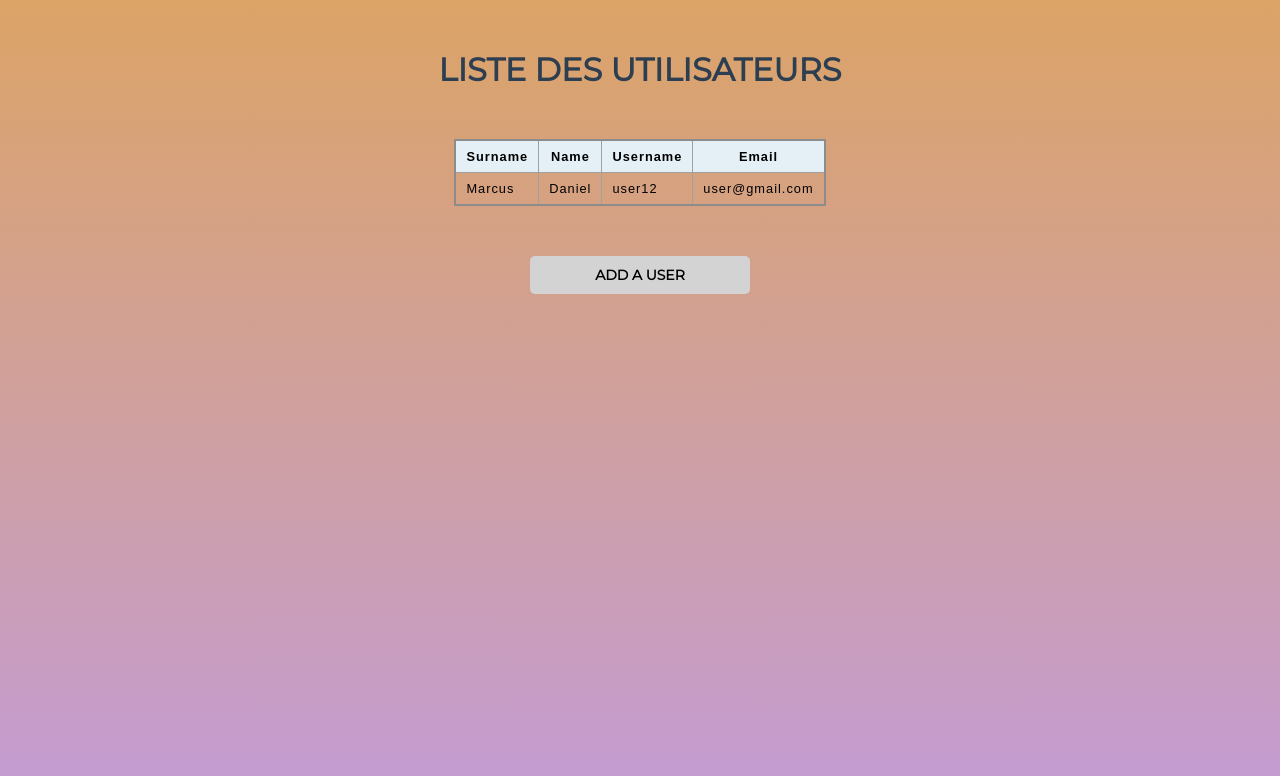
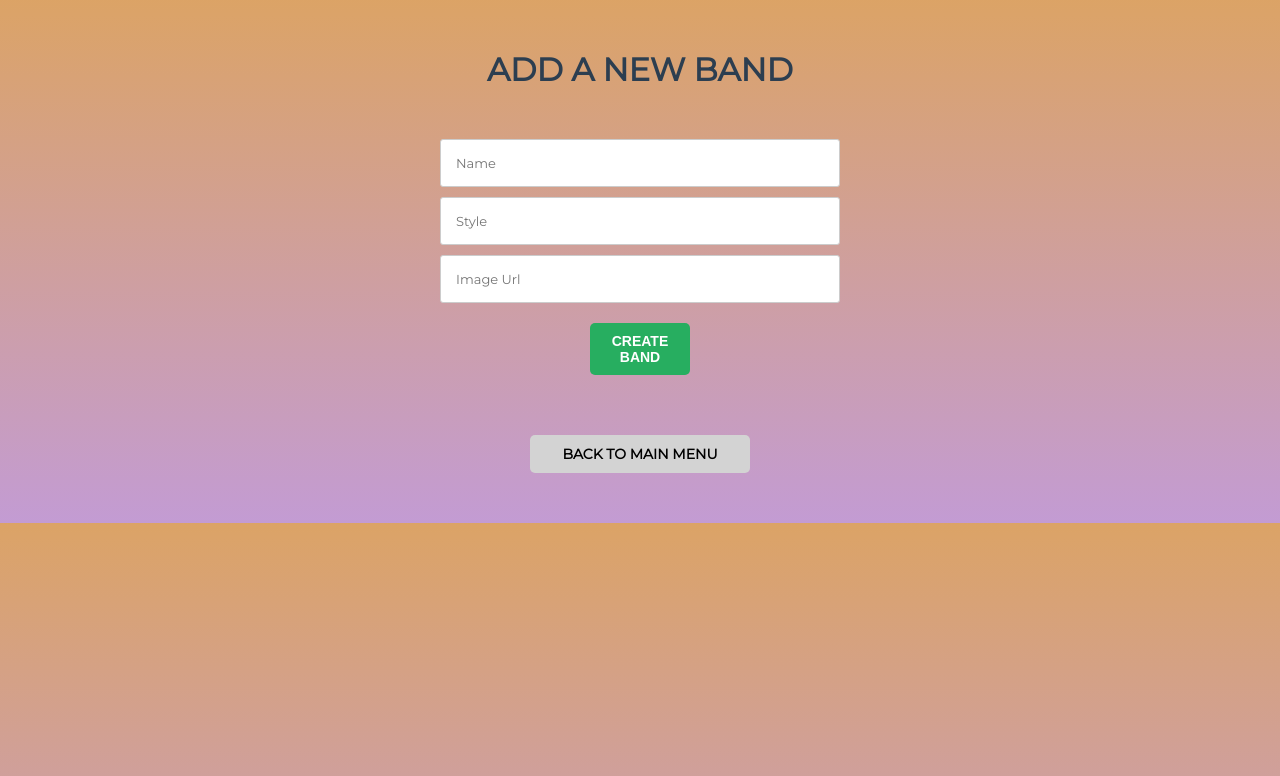
Before and after one commit to Elymak/my-app-react, a React (Create React App) app: page /addBand in a window 1280 px wide. Before the commit this address led to /. Shown: the top 776 px of the page. Built offline with nearby package versions, Linux system fonts and the light colour scheme; no server answers.

Commit message:
refactor users -> music bands

```diff
--- a/src/App.css
+++ b/src/App.css
@@ -5,7 +5,7 @@
 * {margin: 0; padding: 0;}
 
 html {
-  height: 100%;
+  /*height: 100%;
   /*Image only BG fallback*/
 
   /*background = gradient + image pattern combo*/
--- a/src/App.js
+++ b/src/App.js
@@ -1,8 +1,8 @@
 import logo from './logo.svg';
 import './App.css';
 import ListProduits from './components/produit/ListProduits';
-import ListUsers from "./components/users/ListUsers";
-import AddUserForm from "./components/addUserForm/AddUserForm";
+import ListBand from "./components/band/ListBand";
+import AddBandForm from "./components/addBandForm/AddBandForm";
 
 import {
     BrowserRouter as Router,
@@ -19,12 +19,12 @@ function App() {
                 <Route
                     exact
                     path="/"
-                    element={<ListUsers />}
+                    element={<ListBand />}
                 />
                 <Route
                     exact
-                    path="/addUser"
-                    element={<AddUserForm />}
+                    path="/addBand"
+                    element={<AddBandForm />}
                 />
                 <Route
                     path="*"
--- a/src/components/addUserForm/AddUserForm.css
+++ b/src/components/addBandForm/AddBandForm.css
@@ -1,4 +1,4 @@
-.add-user-form {
+.add-band-form {
 
     /*form styles*/
     #msform {
--- /dev/null
+++ b/src/components/addBandForm/AddBandForm.js
@@ -0,0 +1,59 @@
+import { useState } from "react";
+import "./AddBandForm.css";
+
+export default function AddBandForm() {
+
+    //state
+    const [newName, setNewName] = useState("");
+    const [newStyle, setNewStyle] = useState("");
+    const [newImage, setNewImage] = useState("");
+
+    //comportements
+    const handleChangeName = (event) => {
+        setNewName(event.target.value);
+    }
+    const handleChangeStyle = (event) => {
+        setNewStyle(event.target.value);
+    }
+    const handleChangeImage = (event) => {
+        setNewImage(event.target.value);
+    }
+
+    const handleSubmit = (event) => {
+        event.preventDefault();
+
+        const newBand = {
+            "name": newName,
+            "style": newStyle,
+            "image": newImage
+        };
+        postNewUser(newBand);
+        setNewName("");
+        setNewStyle("");
+        setNewImage("");
+    }
+
+    const postNewUser = (newBandToAdd) => {
+        const requestOptions = {
+            method: 'POST',
+            headers: { 'Content-Type': 'application/json' },
+            body: JSON.stringify(newBandToAdd)
+        };
+        fetch('http://localhost:8080/api/band', requestOptions)
+            .then(response => window.location = "/");
+    }
+
+    //affichage
+    return (
+        <div className="add-band-form">
+            <h1>Add a new Band</h1>
+            <form id="msform" action="submit" onSubmit={handleSubmit}>
+               <input value={newName} onChange={handleChangeName} type="text" placeholder="Name" />
+               <input value={newStyle} onChange={handleChangeStyle} type="text" placeholder="Style" />
+               <input value={newImage} onChange={handleChangeImage} type="text" placeholder="Image Url" />
+               <button className="action-button">Create Band</button>
+            </form>
+            <a className="back" href="/">Back to main menu</a>
+        </div>
+    );
+}
--- a/src/components/addUserForm/AddUserForm.js
+++ /dev/null
@@ -1,83 +0,0 @@
-import { useState } from "react";
-import "./AddUserForm.css";
-
-export default function AddUserForm({ handleAddUser }) {
-
-    //state
-    const [newSurname, setNewSurname] = useState("");
-    const [newName, setNewName] = useState("");
-    const [newUsername, setNewUsername] = useState("");
-    const [newEmail, setNewEmail] = useState("");
-    const [newPassword, setNewPassword] = useState("");
-    const [newVerify, setNewVerify] = useState("");
-
-    //comportements
-    const handleChangeSurname = (event) => {
-        setNewSurname(event.target.value);
-    }
-    const handleChangeName = (event) => {
-        setNewName(event.target.value);
-    }
-    const handleChangeUsername = (event) => {
-        setNewUsername(event.target.value);
-    }
-    const handleChangeEmail = (event) => {
-        setNewEmail(event.target.value);
-    }
-    const handleChangePassword = (event) => {
-        setNewPassword(event.target.value);
-    }
-    const handleChangeVerify = (event) => {
-        setNewVerify(event.target.value);
-    }
-
-    const handleSubmit = (event) => {
-        event.preventDefault();
-
-        if(newPassword === newVerify) {
-            const newUser = {
-                "name": newName,
-                "surname": newSurname,
-                "username": newUsername,
-                "email": newEmail,
-                "password": newPassword
-            };
-            postNewUser(newUser);
-            setNewSurname("");
-            setNewName("");
-            setNewUsername("");
-            setNewEmail("");
-            setNewPassword("");
-            setNewVerify("");
-        } else {
-            alert("Please match passwords");
-        }
-    }
-
-    const postNewUser = (newUserToAdd) => {
-        const requestOptions = {
-            method: 'POST',
-            headers: { 'Content-Type': 'application/json' },
-            body: JSON.stringify(newUserToAdd)
-        };
-        fetch('http://localhost:8080/api/save', requestOptions)
-            .then(response => window.location = "/");
-    }
-
-    //affichage
-    return (
-        <div className="add-user-form">
-            <h1>Add a new User</h1>
-            <form id="msform" action="submit" onSubmit={handleSubmit} className="">
-               <input value={newSurname} onChange={handleChangeSurname} type="text" placeholder="Surname" />
-               <input value={newName} onChange={handleChangeName} type="text" placeholder="Name" />
-               <input value={newUsername} onChange={handleChangeUsername} type="text" placeholder="Username" />
-               <input value={newEmail} onChange={handleChangeEmail} type="email" placeholder="Email" />
-               <input value={newPassword} onChange={handleChangePassword} type="password" placeholder="Password" />
-               <input value={newVerify} onChange={handleChangeVerify} type="password" placeholder="Verify Password" />
-               <button className="action-button">Create</button>
-            </form>
-            <a className="back" href="/">Back to main menu</a>
-        </div>
-    );
-}
--- /dev/null
+++ b/src/components/band/Band.css
@@ -0,0 +1,6 @@
+td {
+    img {
+        height:100px;
+        width:auto;/*maintain aspect ratio*/
+    }
+}
--- /dev/null
+++ b/src/components/band/Band.js
@@ -0,0 +1,17 @@
+import "./Band.css";
+
+export default function Band({bandInfos}) {
+
+  //state
+
+  //comportements
+
+  //affichage
+  return (
+    <tr>
+        <td>{bandInfos.name}</td>
+        <td>{bandInfos.style}</td>
+        <td><img src={bandInfos.image}/></td>
+    </tr>
+  );
+}
--- a/src/components/users/ListUsers.js
+++ b/src/components/band/ListBand.js
@@ -1,25 +1,22 @@
 import { useState, useEffect } from "react";
-import User from "./User";
-import "./ListUsers.css";
-//import api from "./../../api/api";
+import Band from "./Band";
+import "./ListBand.css";
 
-export default function ListUsers() {
+export default function ListBand() {
 
     //state
-    const [users, setUsers] = useState([
-        {"id":1,"name":"Daniel","surname":"Marcus","username":"user12","email":"user@gmail.com","password":"password123"}
-    ]);
+    const [bands, setBands] = useState([]);
     const [isMounted, setIsMounted] = useState(false);
     const [error, setError] = useState(null);
 
 
     useEffect(() => {
-        !isMounted && fetch("http://localhost:8080/api/users")
+        !isMounted && fetch("http://localhost:8080/api/bands")
         .then((res) => {
             return res.json();
         })
         .then(data => {
-            setUsers(data);
+            setBands(data);
             setIsMounted(true);
         })
         .catch(rejected => {
@@ -32,26 +29,25 @@ export default function ListUsers() {
     //affichage
     return (
         <div>
-            <h1>Liste des utilisateurs</h1>
+            <h1>Band List</h1>
             <table>
                 <thead>
                     <tr>
-                        <th>Surname</th>
                         <th>Name</th>
-                        <th>Username</th>
-                        <th>Email</th>
+                        <th>Style</th>
+                        <th>Logo</th>
                     </tr>
                 </thead>
                 <tbody>
-                    {users.map((user) => (
-                        <User
-                            key={user.id}
-                            userInfos={user}
+                    {bands.map((band) => (
+                        <Band
+                            key={band.id}
+                            bandInfos={band}
                         />
                     ))}
                 </tbody>
             </table>
-            <a href="/addUser">Add a user</a>
+            <a href="/addBand">Add a new band</a>
         </div>
     );
 }
--- a/src/components/users/User.js
+++ /dev/null
@@ -1,16 +0,0 @@
-export default function User({userInfos}) {
-
-  //state
-
-  //comportements
-
-  //affichage
-  return (
-    <tr>
-        <td>{userInfos.surname}</td>
-        <td>{userInfos.name}</td>
-        <td>{userInfos.username}</td>
-        <td>{userInfos.email}</td>
-    </tr>
-  );
-}
```
Also changed, not shown: src/components/band/ListBand.css (renamed from src/components/users/ListUsers.css), src/components/users/User.css (deleted).
